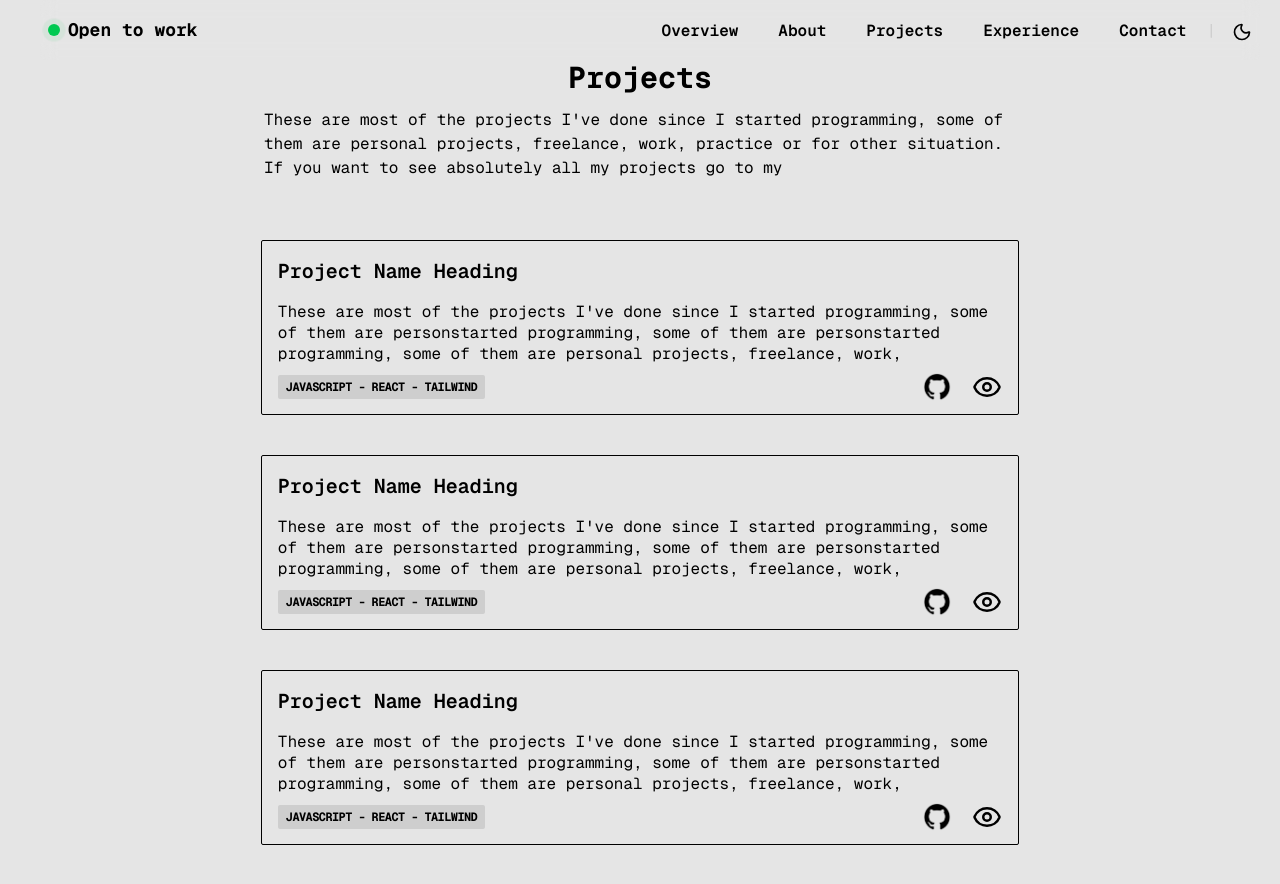
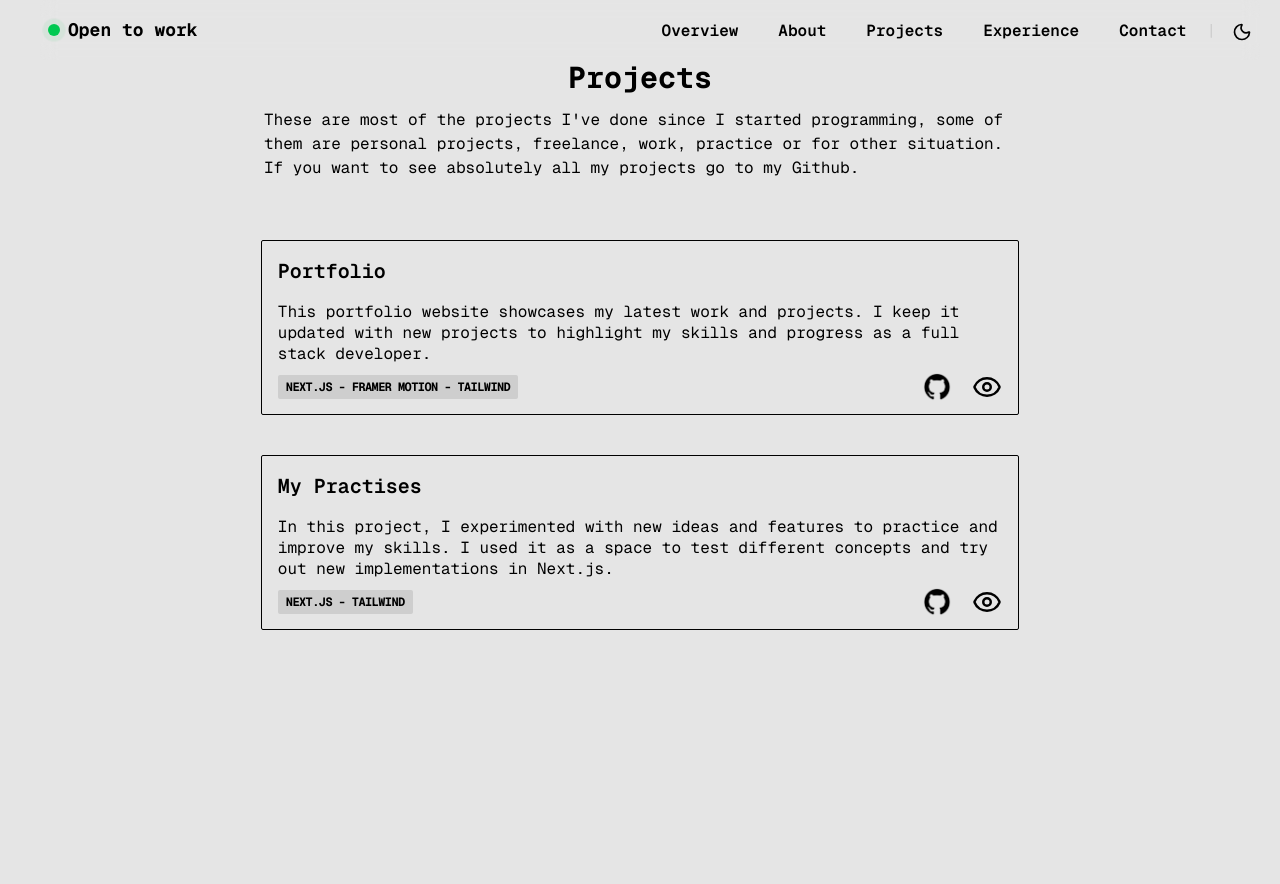
Before and after one commit to arslan433/Ar-Portfolio, a Next.js app: page /projects in a window 1280 px wide. After the commit the page ends 800 px from the top, so only its background shows below. Built offline with nearby package versions, Linux system fonts and the light colour scheme.

Commit message:
Projects Added

```diff
--- a/src/app/projects/page.js
+++ b/src/app/projects/page.js
@@ -4,6 +4,7 @@ import Header from "../../components/Header";
 import { Eye } from 'lucide-react';
 import Image from "next/image";
 import { motion } from "framer-motion";
+import Link from "next/link";
 
 
 export default function Projects() {
@@ -15,7 +16,7 @@ export default function Projects() {
                 <h3 className="text-3xl font-bold mb-3">Projects</h3>
                 <div className="justify-items-center">
                     <p className="w-3/5 text-left max-sm:w-full px-2">
-                        These are most of the projects I've done since I started programming, some of them are personal projects, freelance, work, practice or for other situation. If you want to see absolutely all my projects go to my
+                        These are most of the projects I've done since I started programming, some of them are personal projects, freelance, work, practice or for other situation. If you want to see absolutely all my projects go to my <Link href={'https://github.com/arslan433/'} target="_blank" className="hover:underline">Github</Link>.
                     </p>
                 </div>
                 {/* Projects listing  */}
@@ -27,19 +28,19 @@ export default function Projects() {
                         viewport={{ once: true }}
                         className="border-1 rounded-xs h-full w-3/5 max-sm:w-full mb-10 pb-3 px-4" >
                         <div className="py-4 text-left">
-                            <h4 className="font-semibold text-xl">Project Name Heading</h4>
+                            <h4 className="font-semibold text-xl">Portfolio</h4>
                         </div>
                         <div>
-                            <p className="text-left mb-2 leading-[normal]">These are most of the projects I've done since I started programming, some of them are personstarted programming, some of them are personstarted programming, some of them are personal projects, freelance, work,</p>
+                            <p className="text-left mb-2 leading-[normal]">This portfolio website showcases my latest work and projects. I keep it updated with new projects to highlight my skills and progress as a full stack developer.</p>
                         </div>
                         <div className="flex justify-between items-center max-sm:items-start flex-wrap max-sm:flex-col flex-row mt-2">
                             <div className="bg-white/15 px-2 py-1 max-sm:mb-4 rounded-xs" id="bgchange">
                                 <p className="font-[700] tracking-tighter uppercase text-xs font-sans">
-                                    Javascript - React - Tailwind
+                                    Next.js - Framer Motion - Tailwind
                                 </p>
                             </div>
                             <div className="flex justify-center items-end gap-5">
-                                <p>
+                                <Link href={'https://github.com/arslan433/Ar-Portfolio.git'} target="_blank">
                                     <Image
                                         src="/assets/github.webp"
                                         alt="logo"
@@ -47,8 +48,8 @@ export default function Projects() {
                                         height={30}
                                         id="imginvert" class="invert brightness-0"
                                     />
-                                </p>
-                                <p><Eye height={30} width={30} /></p>
+                                </Link>
+                                <Link href={'https://arslan-practises.vercel.app/'} target="_blank"><Eye height={30} width={30} /></Link>
                             </div>
                         </div>
                     </motion.div>
@@ -59,19 +60,19 @@ export default function Projects() {
                         viewport={{ once: true }}
                         className="border-1 rounded-xs h-full w-3/5 max-sm:w-full mb-10 pb-3 px-4" >
                         <div className="py-4 text-left">
-                            <h4 className="font-semibold text-xl">Project Name Heading</h4>
+                            <h4 className="font-semibold text-xl">My Practises</h4>
                         </div>
                         <div>
-                            <p className="text-left mb-2 leading-[normal]">These are most of the projects I've done since I started programming, some of them are personstarted programming, some of them are personstarted programming, some of them are personal projects, freelance, work,</p>
+                            <p className="text-left mb-2 leading-[normal]">In this project, I experimented with new ideas and features to practice and improve my skills. I used it as a space to test different concepts and try out new implementations in Next.js.</p>
                         </div>
                         <div className="flex justify-between items-center max-sm:items-start flex-wrap max-sm:flex-col flex-row mt-2">
                             <div className="bg-white/15 px-2 py-1 max-sm:mb-4 rounded-xs" id="bgchange">
                                 <p className="font-[700] tracking-tighter uppercase text-xs font-sans">
-                                    Javascript - React - Tailwind
+                                    Next.js - Tailwind
                                 </p>
                             </div>
                             <div className="flex justify-center items-end gap-5">
-                                <p>
+                                <Link href={'https://github.com/arslan433/My-App.git'} target="_blank">
                                     <Image
                                         src="/assets/github.webp"
                                         alt="logo"
@@ -79,43 +80,12 @@ export default function Projects() {
                                         height={30}
                                         id="imginvert" class="invert brightness-0"
                                     />
-                                </p>
-                                <p><Eye height={30} width={30} /></p>
+                                </Link>
+                                <Link href={'https://arslan-practises.vercel.app/'} target="_blank"><Eye height={30} width={30} /></Link>
                             </div>
                         </div>
                     </motion.div>
-                    <motion.div
-                        initial={{ opacity: 0, y: 100 }}
-                        whileInView={{ opacity: 1, y: 0 }}
-                        transition={{ duration: 0.6 }}
-                        viewport={{ once: true }}
-                        className="border-1 rounded-xs h-full w-3/5 max-sm:w-full mb-10 pb-3 px-4" >
-                        <div className="py-4 text-left">
-                            <h4 className="font-semibold text-xl">Project Name Heading</h4>
-                        </div>
-                        <div>
-                            <p className="text-left mb-2 leading-[normal]">These are most of the projects I've done since I started programming, some of them are personstarted programming, some of them are personstarted programming, some of them are personal projects, freelance, work,</p>
-                        </div>
-                        <div className="flex justify-between items-center max-sm:items-start flex-wrap max-sm:flex-col flex-row mt-2">
-                            <div className="bg-white/15 px-2 py-1 max-sm:mb-4 rounded-xs" id="bgchange">
-                                <p className="font-[700] tracking-tighter uppercase text-xs font-sans">
-                                    Javascript - React - Tailwind
-                                </p>
-                            </div>
-                            <div className="flex justify-center items-end gap-5">
-                                <p>
-                                    <Image
-                                        src="/assets/github.webp"
-                                        alt="logo"
-                                        width={30}
-                                        height={30}
-                                        id="imginvert" class="invert brightness-0"
-                                    />
-                                </p>
-                                <p><Eye height={30} width={30} /></p>
-                            </div>
-                        </div>
-                    </motion.div>
+
                 </div>
             </div>
 
--- a/src/components/Navbar.tsx
+++ b/src/components/Navbar.tsx
@@ -39,7 +39,7 @@ export function DropMenu() {
                 <DropdownMenuTrigger asChild>
                     <Button variant="outline"><Menu /></Button>
                 </DropdownMenuTrigger>
-                <DropdownMenuContent className="w-30 bg-black/10 backdrop-blur-md" align="start">
+                <DropdownMenuContent className="w-30 bg-black/10 backdrop-blur-md mr-3" align="start">
                     <Link href={'/#overview'}>
                         <DropdownMenuItem>Overview</DropdownMenuItem>
                     </Link>
@@ -54,9 +54,9 @@ export function DropMenu() {
                             {/* <DropdownMenuShortcut>⇧⌘P</DropdownMenuShortcut> */}
                         </DropdownMenuItem>
                         <Link href={'/projects'}>
-                        <DropdownMenuItem>
-                            Projects
-                        </DropdownMenuItem>
+                            <DropdownMenuItem>
+                                Projects
+                            </DropdownMenuItem>
                         </Link>
                         <DropdownMenuItem>
                             Contact
@@ -73,7 +73,7 @@ export function DropMenu() {
                     </DropdownMenuItem>
                     {/* <DropdownMenuSeparator /> */}
                     <div className="pb-2">
-                    <ThemeToggle />
+                        <ThemeToggle />
 
                     </div>
                 </DropdownMenuContent>
```
